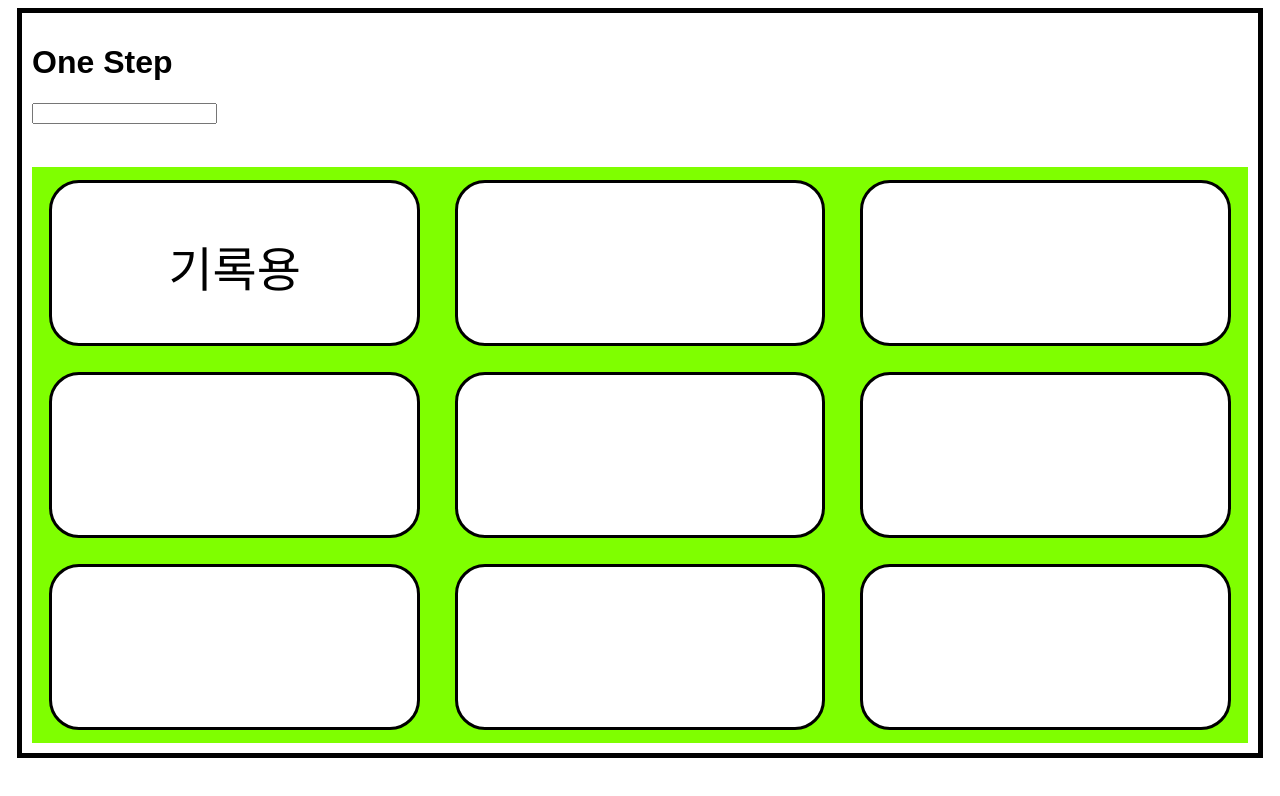
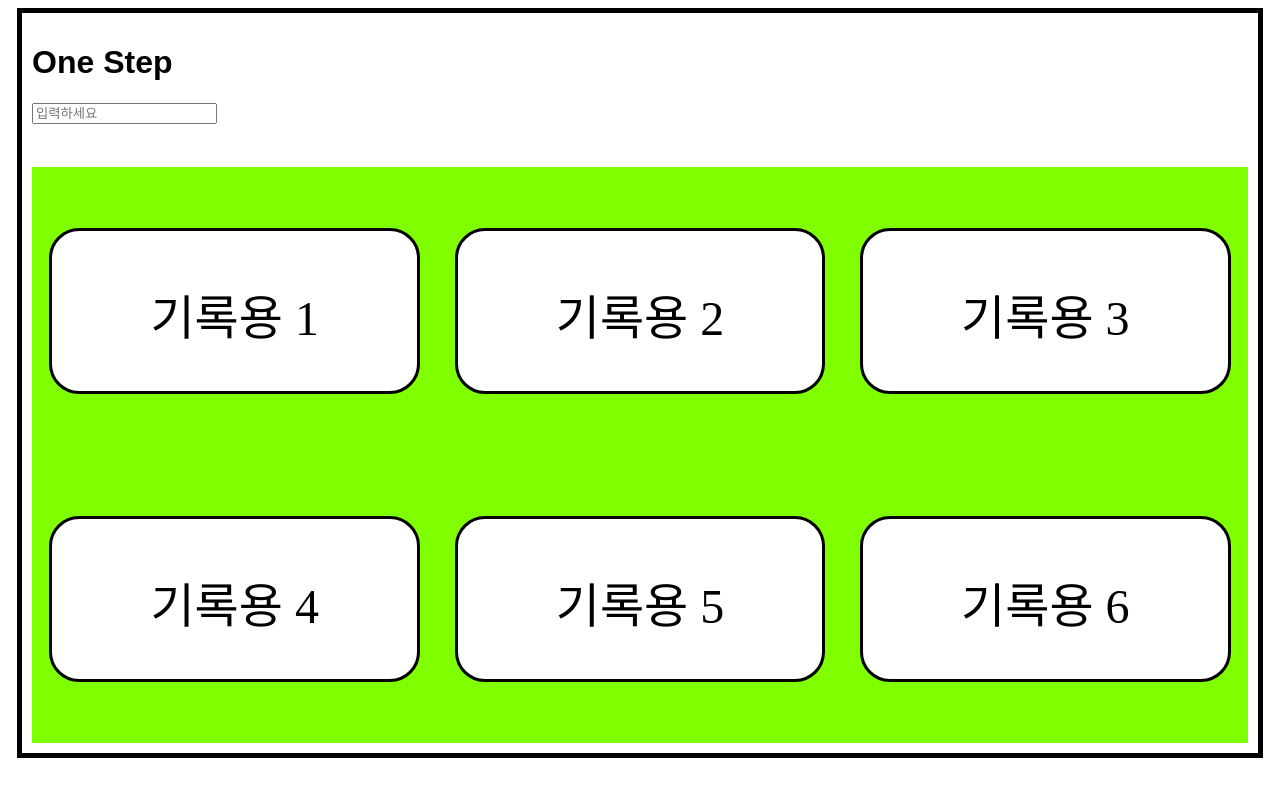
Before and after one commit to rbgksqkr/OneStep, a Next.js app: page / in a window 1280 px wide. Shown: the top 796 px of the page. Built offline with nearby package versions, Linux system fonts and the light colour scheme.

Commit message:
Feat: 컴포넌트 분리 및 css 적용

```diff
--- /dev/null
+++ b/src/components/ContentItem/ContentItem.module.css
@@ -0,0 +1,9 @@
+.content {
+    height: 20vh;
+    display: flex;
+    flex-basis: 30%;
+    justify-content: center;
+    border: 3px solid black;
+    border-radius: 30px;
+    background-color: white;
+}
--- /dev/null
+++ b/src/components/ContentItem/index.tsx
@@ -0,0 +1,13 @@
+import React from "react";
+import styles from "./ContentItem.module.css";
+
+const ContentItem = (props: any) => {
+  const { content } = props;
+  return (
+    <div className={styles.content}>
+      <p>기록용 {content}</p>
+    </div>
+  );
+};
+
+export default ContentItem;
--- /dev/null
+++ b/src/components/ContentList/index.tsx
@@ -0,0 +1,15 @@
+import React from "react";
+import Content from "@/components/ContentItem";
+
+const ContentList = (props: any) => {
+  const { contents } = props;
+  return (
+    <>
+      {contents.map((content: any, idx: number) => (
+        <Content key={idx} content={content}></Content>
+      ))}
+    </>
+  );
+};
+
+export default ContentList;
--- /dev/null
+++ b/src/global.d.ts
@@ -0,0 +1,4 @@
+declare module "*.css" {
+  const content: { [className: string]: string };
+  export = content;
+}
--- a/src/pages/index.tsx
+++ b/src/pages/index.tsx
@@ -2,10 +2,17 @@ import Head from "next/head";
 import Image from "next/image";
 import { Inter } from "next/font/google";
 import styles from "@/styles/Home.module.css";
+import { useState } from "react";
+import ContentList from "@/components/ContentList";
 
 const inter = Inter({ subsets: ["latin"] });
 
 export default function Home() {
+  const [contents, setContents] = useState([1, 2, 3, 4, 5, 6]);
+  const [inputData, setInputData] = useState("");
+  const handleChange = (e: React.ChangeEvent<HTMLInputElement>) => {
+    setInputData(e.target.value);
+  };
   return (
     <>
       <Head>
@@ -17,22 +24,22 @@ export default function Home() {
       <div className={styles.bodyContainer}>
         <div className={styles.headContainer}>
           <h1>One Step</h1>
-          <form>
-            <input />
+          <form
+            onSubmit={(e) => {
+              e.preventDefault();
+              setInputData("");
+              e.target.children[0].value = "";
+            }}
+          >
+            <input
+              onChange={handleChange}
+              name="todo-input"
+              placeholder="입력하세요"
+            />
           </form>
         </div>
         <div className={styles.contentContainer}>
-          <div className={styles.content}>
-            <p>기록용</p>
-          </div>
-          <div className={styles.content}></div>
-          <div className={styles.content}></div>
-          <div className={styles.content}></div>
-          <div className={styles.content}></div>
-          <div className={styles.content}></div>
-          <div className={styles.content}></div>
-          <div className={styles.content}></div>
-          <div className={styles.content}></div>
+          <ContentList contents={contents} />
         </div>
       </div>
     </>
--- a/src/styles/Home.module.css
+++ b/src/styles/Home.module.css
@@ -24,12 +24,3 @@
     align-content: space-around;
     flex-wrap: wrap;
 }
-.content {
-    height: 20vh;
-    display: flex;
-    flex-basis: 30%;
-    justify-content: center;
-    border: 3px solid black;
-    border-radius: 30px;
-    background-color: white;
-}
```
